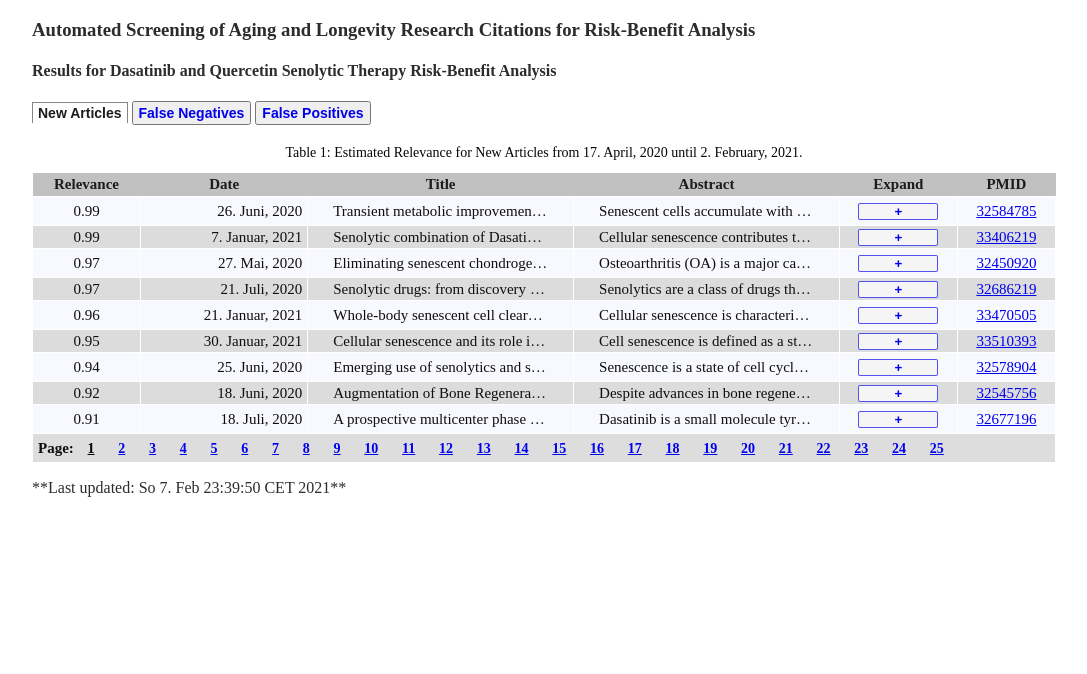
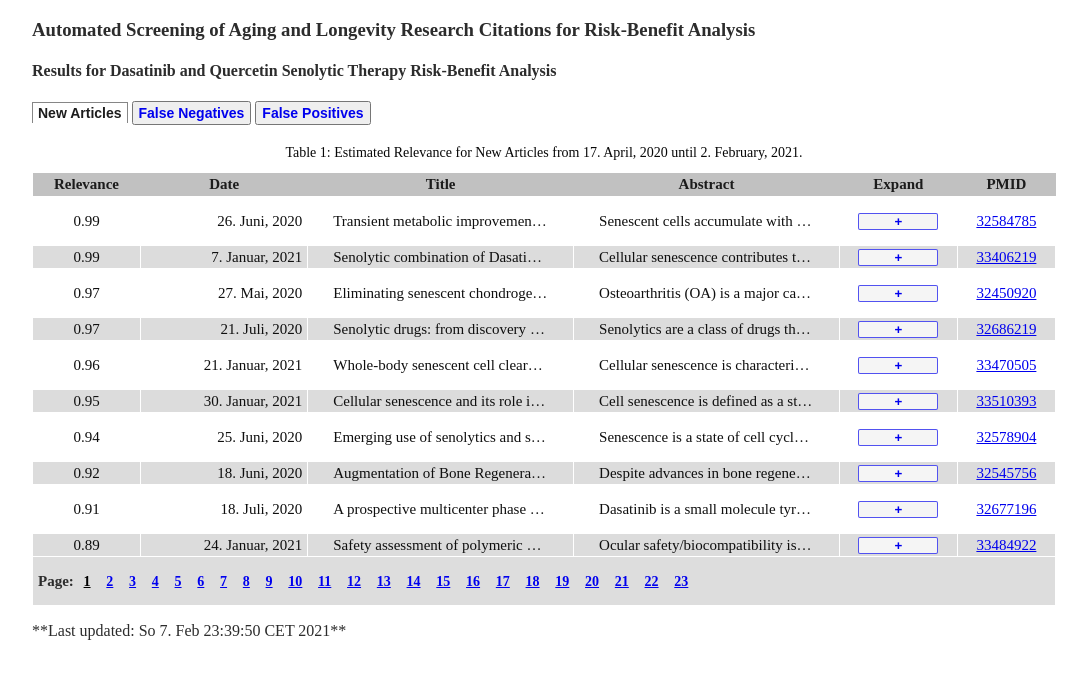
Before and after one commit to markolalovic/ml-citation-screening, a plain HTML site: page index.html in a window 1280 px wide. Shown: the whole page, without its empty margins (96-1183 px from the left). Drawn offline with Linux system fonts and the light colour scheme.

Commit message:
increased padding

```diff
--- a/src/main.js
+++ b/src/main.js
@@ -1,4 +1,4 @@
-const rowsPerPage = 9; // number of rows per page
+const rowsPerPage = 10; // number of rows per page
 
 const data = {
   'newArticles': newArticles,
--- a/src/style.css
+++ b/src/style.css
@@ -11,19 +11,6 @@ table {
     border: none;
     margin: 0px auto;
     font-size: 15px;
-}
-
-
-/* Page: */
-
-.nav {
-    font-size: 15px;
-    font-weight: bold;
-}
-
-.changeable {
-    font-size: 14px;
-    padding: 10px;
 }
 
 thead th:nth-child(1) {
@@ -64,7 +51,7 @@ top, right, bottom, left */
 
 tr:nth-child(odd) td,
 tr:nth-child(odd) td {
-    padding: 5px 5px 3px 5px;
+    padding: 15px 5px 13px 5px;
 }
 
 tr:nth-child(even) td,
@@ -73,7 +60,7 @@ tr:nth-child(even) td {
 }
 
 tbody tr:nth-child(odd) {
-    background-color: ghostwhite;
+    background-color: white;
 }
 
 tbody tr:nth-child(even) {
@@ -144,8 +131,20 @@ td {
 
 /* page numbers */
 
+.nav {
+    font-size: 15px;
+    font-weight: bold;
+    color: rgb(44, 44, 44);
+    /* padding: 0px; */
+}
+
+.changeable {
+    font-size: 14px;
+    padding: 6px;
+}
+
 a:hover {
-    background-color: rgba(220, 220, 220, 0.726);
+    background-color: rgba(134, 134, 134, 0.426);
 }
 
 .active {
```
